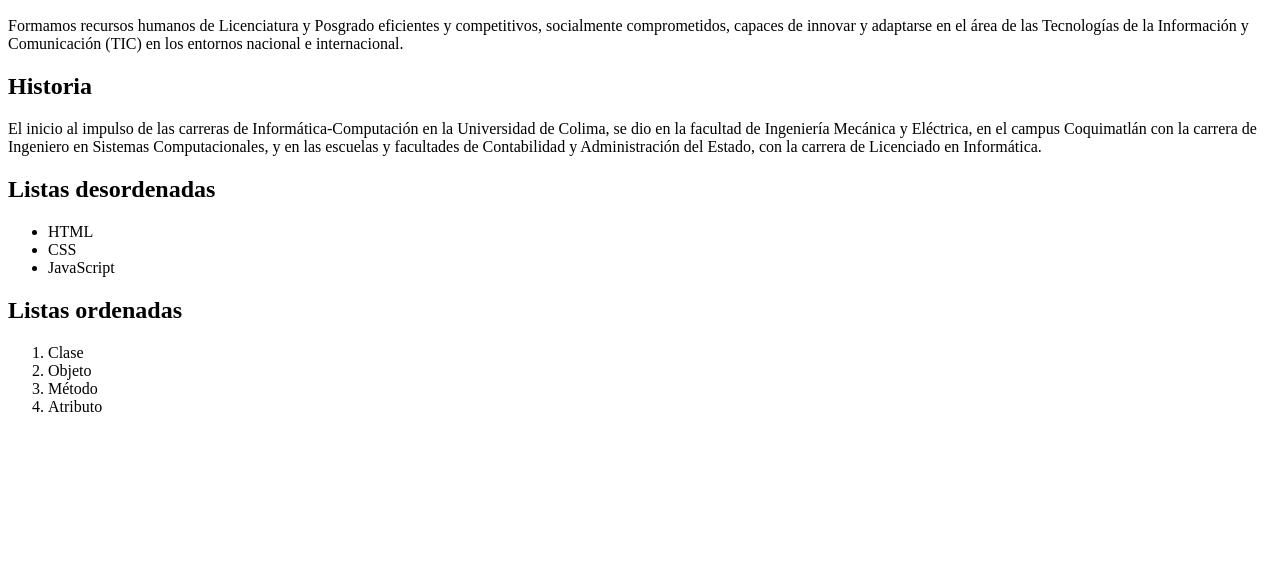
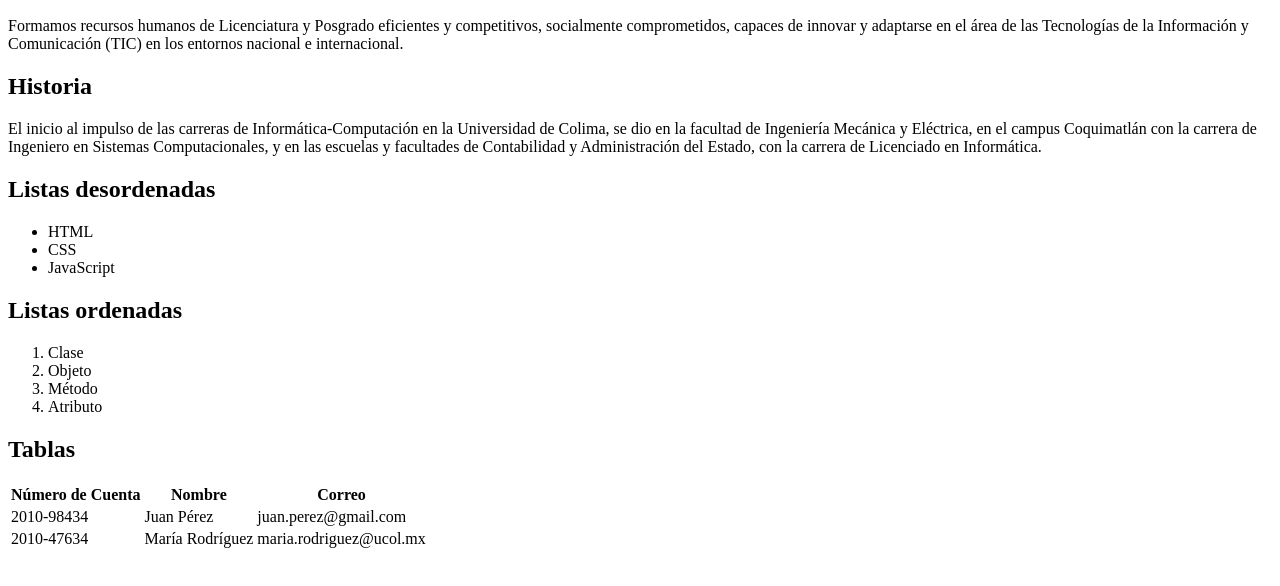
Before and after one commit to sethiova/01-Elementos-HTML, a plain HTML site: page index.html in a window 1280 px wide. Shown: the part 96-682 px from the top of the page. Drawn offline with Linux system fonts and the light colour scheme.

Commit message:
Se agrego un ejemplo de tablas

```diff
--- a/index.html
+++ b/index.html
@@ -24,5 +24,23 @@
         <li>Método</li>
         <li>Atributo</li>
     </ol>
+    <h2>Tablas</h2>
+    <table>
+        <tr>
+            <th>Número de Cuenta</th>
+            <th>Nombre</th>
+            <th>Correo</th>
+        </tr>
+        <tr>
+            <td>2010-98434</td>
+            <td>Juan Pérez</td>
+            <td>juan.perez@gmail.com</td>
+        </tr>
+        <tr>
+            <td>2010-47634</td>
+            <td>María Rodríguez</td>
+            <td>maria.rodriguez@ucol.mx</td>
+        </tr>
+    </table>
 </body>
 </html>
```
